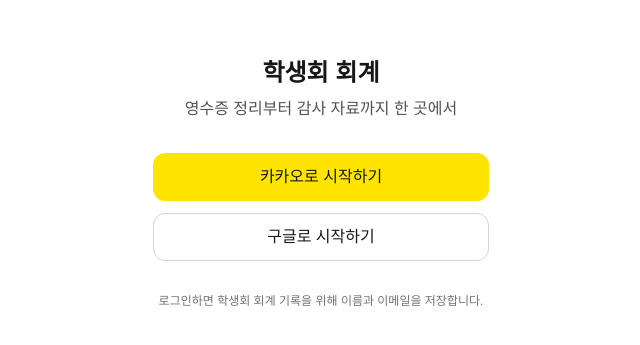
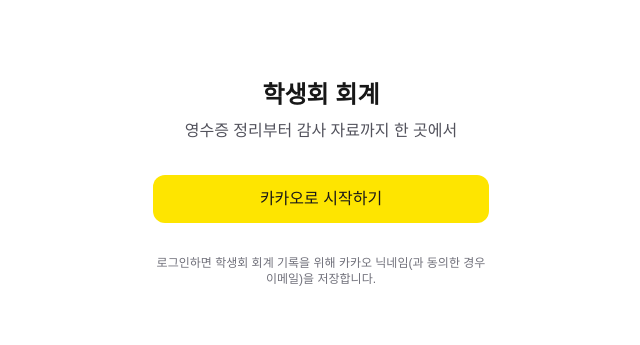
Before and after one commit to yongjun914/individual-pj, a Next.js app: page /login in a window 1280 px wide. Shown: the part 217-562 px from the top of the page, without its empty margins (319-959 px from the left). Built offline with nearby package versions, Linux system fonts and the light colour scheme.

Commit message:
Use Kakao as the only login provider
- Remove the Google button from the login screen and accept only
  "kakao" in the sign-in action (Google is not configured)
- Update the privacy note: store the Kakao nickname, and the email
  only when the user agrees

```diff
--- a/src/app/login/actions.ts
+++ b/src/app/login/actions.ts
@@ -6,7 +6,8 @@ import { redirect } from "next/navigation";
 import { safeNextPath } from "@/lib/auth";
 import { createClient } from "@/lib/supabase/server";
 
-const PROVIDERS = ["google", "kakao"] as const;
+// 지금은 카카오 로그인만 쓴다 (구글은 설정하지 않음)
+const PROVIDERS = ["kakao"] as const;
 type Provider = (typeof PROVIDERS)[number];
 
 function isProvider(value: unknown): value is Provider {
--- a/src/app/login/page.tsx
+++ b/src/app/login/page.tsx
@@ -29,7 +29,7 @@ export default function LoginPage({ searchParams }: PageProps<"/login">) {
       </Suspense>
 
       <p className="text-center text-xs text-zinc-500">
-        로그인하면 학생회 회계 기록을 위해 이름과 이메일을 저장합니다.
+        로그인하면 학생회 회계 기록을 위해 카카오 닉네임(과 동의한 경우 이메일)을 저장합니다.
       </p>
     </main>
   );
@@ -65,14 +65,6 @@ function LoginButtons({ next }: { next: string }) {
       >
         카카오로 시작하기
       </SubmitButton>
-      <SubmitButton
-        name="provider"
-        value="google"
-        pendingText="구글로 이동 중…"
-        className="border border-zinc-300 bg-white text-zinc-900 hover:bg-zinc-50 dark:border-zinc-700 dark:bg-zinc-900 dark:text-zinc-100 dark:hover:bg-zinc-800"
-      >
-        구글로 시작하기
-      </SubmitButton>
     </form>
   );
 }
```
